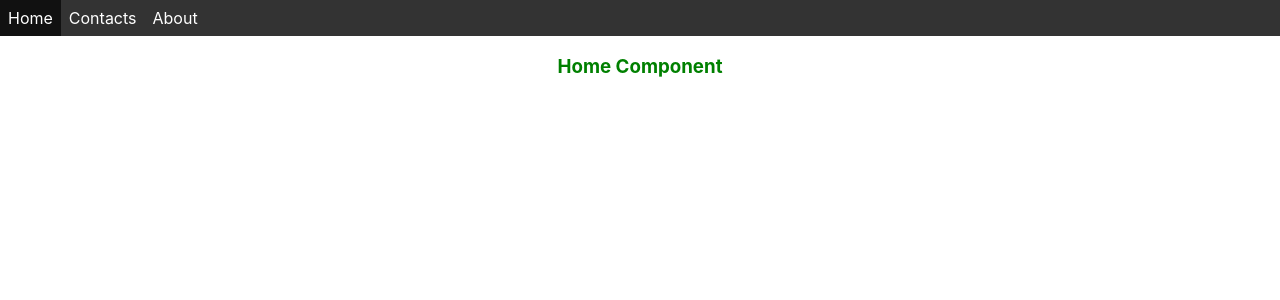
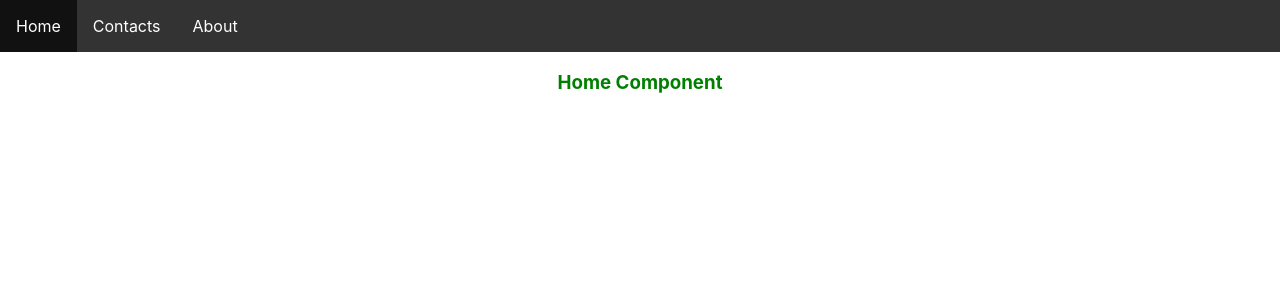
Before and after one commit to fthiagomedeiros/react-learning-project, a React (Create React App) app: page / in a window 1280 px wide. Shown: the top 300 px of the page. Built offline with nearby package versions, Linux system fonts and the light colour scheme.

Commit message:
feat: using react router to navigation SPA

```diff
--- a/src/components/header/header.css
+++ b/src/components/header/header.css
@@ -18,7 +18,7 @@ li a {
   color: white;
   display: block;
   text-align: center;
-  padding: 8px;
+  padding: 16px;
   text-decoration: none;
 }
 
```
